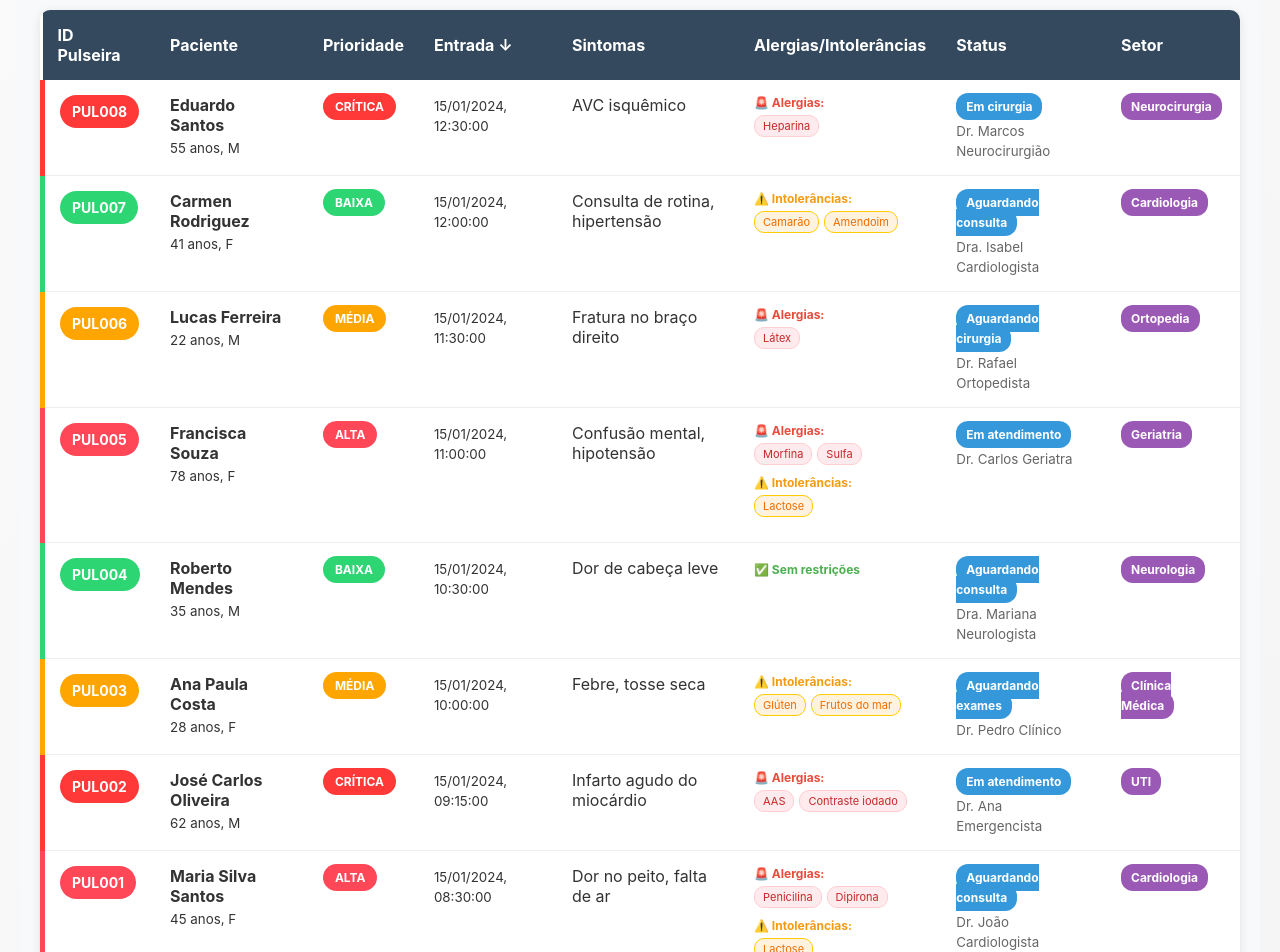
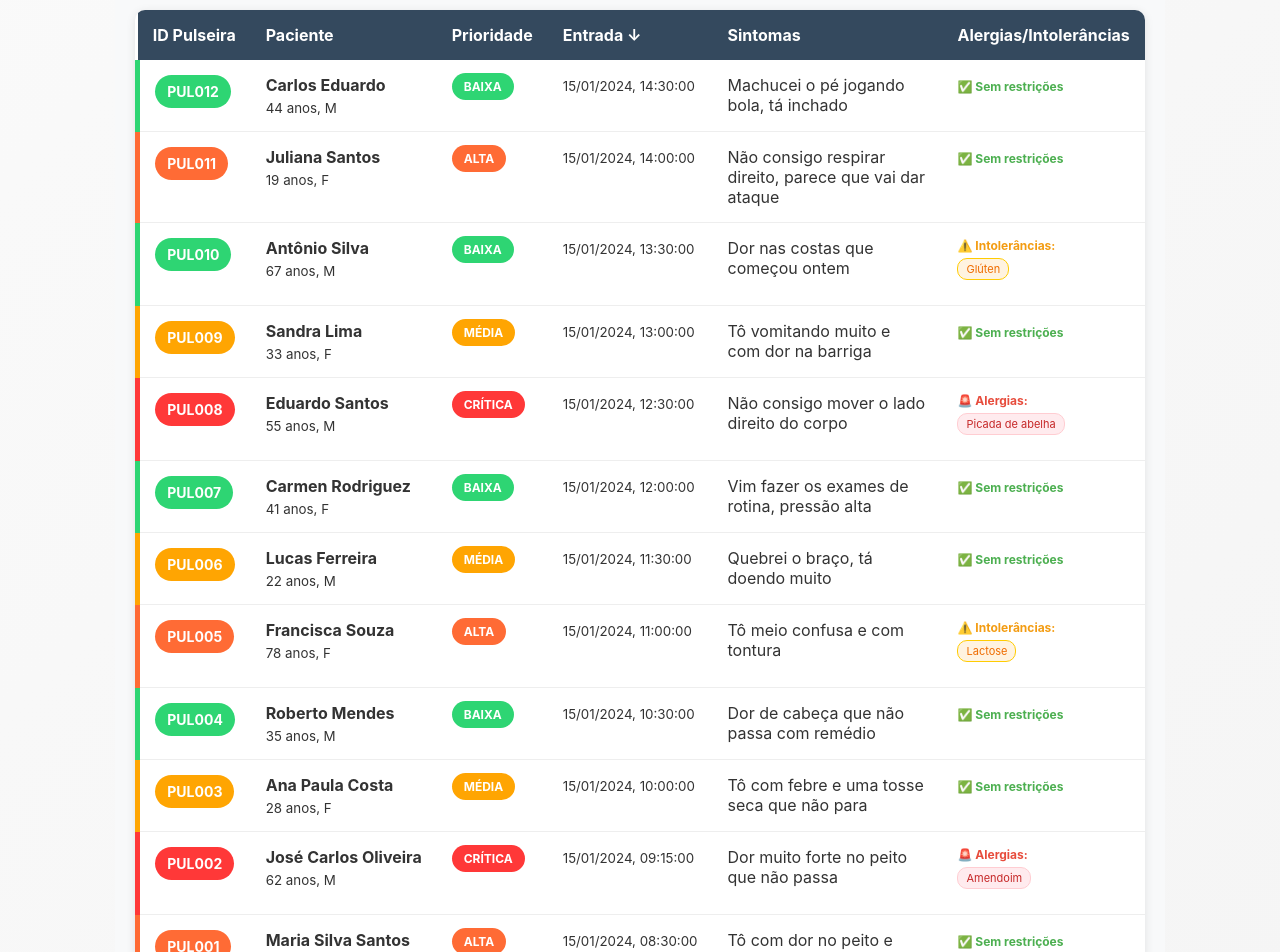
Before and after one commit to GustavoAlmeidaPuff/pulsafe, a React (Create React App) app: page /admin in a window 1280 px wide. Shown: the part 340-1292 px from the top of the page. Built offline with nearby package versions, Linux system fonts and the light colour scheme.

Commit message:
Atualiza o componente AdminDashboard com novas informações de pacientes, ajusta sintomas e remove filtros de setor e status, simplificando a interface. Modifica a lógica de triagem para priorizar sintomas e melhora a categorização de urgência.

```diff
--- a/src/components/AdminDashboard.js
+++ b/src/components/AdminDashboard.js
@@ -12,13 +12,13 @@ const AdminDashboard = () => {
       idade: 45,
       sexo: 'F',
       prioridade: 'ALTA',
-      cor: '#ff4757', // Vermelho - alta prioridade
+      cor: '#ff6b35', // Laranja-vermelho - alta prioridade
       entrada: '2024-01-15 08:30',
-      sintomas: 'Dor no peito, falta de ar',
-      alergias: ['Penicilina', 'Dipirona'],
-      intolerancia: ['Lactose'],
-      temAlergias: true,
-      temIntolerancia: true,
+      sintomas: 'Tô com dor no peito e falta de ar',
+              alergias: [],
+        intolerancia: [],
+        temAlergias: false,
+        temIntolerancia: false,
       status: 'Aguardando consulta',
       medico: 'Dr. João Cardiologista',
       setor: 'Cardiologia'
@@ -31,8 +31,8 @@ const AdminDashboard = () => {
       prioridade: 'CRÍTICA',
       cor: '#ff3838', // Vermelho escuro - crítica
       entrada: '2024-01-15 09:15',
-      sintomas: 'Infarto agudo do miocárdio',
-      alergias: ['AAS', 'Contraste iodado'],
+      sintomas: 'Dor muito forte no peito que não passa',
+              alergias: ['Amendoim'],
         intolerancia: [],
         temAlergias: true,
         temIntolerancia: false,
@@ -48,11 +48,11 @@ const AdminDashboard = () => {
       prioridade: 'MÉDIA',
       cor: '#ffa502', // Laranja - média prioridade
       entrada: '2024-01-15 10:00',
-      sintomas: 'Febre, tosse seca',
+      sintomas: 'Tô com febre e uma tosse seca que não para',
               alergias: [],
-      intolerancia: ['Glúten', 'Frutos do mar'],
+        intolerancia: [],
         temAlergias: false,
-      temIntolerancia: true,
+        temIntolerancia: false,
       status: 'Aguardando exames',
       medico: 'Dr. Pedro Clínico',
       setor: 'Clínica Médica'
@@ -65,7 +65,7 @@ const AdminDashboard = () => {
       prioridade: 'BAIXA',
       cor: '#2ed573', // Verde - baixa prioridade
       entrada: '2024-01-15 10:30',
-      sintomas: 'Dor de cabeça leve',
+      sintomas: 'Dor de cabeça que não passa com remédio',
       alergias: [],
       intolerancia: [],
       temAlergias: false,
@@ -80,12 +80,12 @@ const AdminDashboard = () => {
       idade: 78,
       sexo: 'F',
       prioridade: 'ALTA',
-      cor: '#ff4757',
+      cor: '#ff6b35',
       entrada: '2024-01-15 11:00',
-      sintomas: 'Confusão mental, hipotensão',
-      alergias: ['Morfina', 'Sulfa'],
+      sintomas: 'Tô meio confusa e com tontura',
+              alergias: [],
         intolerancia: ['Lactose'],
-      temAlergias: true,
+        temAlergias: false,
         temIntolerancia: true,
       status: 'Em atendimento',
       medico: 'Dr. Carlos Geriatra',
@@ -99,10 +99,10 @@ const AdminDashboard = () => {
       prioridade: 'MÉDIA',
       cor: '#ffa502',
       entrada: '2024-01-15 11:30',
-      sintomas: 'Fratura no braço direito',
-      alergias: ['Látex'],
+      sintomas: 'Quebrei o braço, tá doendo muito',
+              alergias: [],
         intolerancia: [],
-      temAlergias: true,
+        temAlergias: false,
         temIntolerancia: false,
       status: 'Aguardando cirurgia',
       medico: 'Dr. Rafael Ortopedista',
@@ -116,11 +116,11 @@ const AdminDashboard = () => {
       prioridade: 'BAIXA',
       cor: '#2ed573',
       entrada: '2024-01-15 12:00',
-      sintomas: 'Consulta de rotina, hipertensão',
+      sintomas: 'Vim fazer os exames de rotina, pressão alta',
               alergias: [],
-      intolerancia: ['Camarão', 'Amendoim'],
+        intolerancia: [],
         temAlergias: false,
-      temIntolerancia: true,
+        temIntolerancia: false,
       status: 'Aguardando consulta',
       medico: 'Dra. Isabel Cardiologista',
       setor: 'Cardiologia'
@@ -133,21 +133,87 @@ const AdminDashboard = () => {
       prioridade: 'CRÍTICA',
       cor: '#ff3838',
       entrada: '2024-01-15 12:30',
-      sintomas: 'AVC isquêmico',
-      alergias: ['Heparina'],
+      sintomas: 'Não consigo mover o lado direito do corpo',
+              alergias: ['Picada de abelha'],
         intolerancia: [],
         temAlergias: true,
         temIntolerancia: false,
       status: 'Em cirurgia',
       medico: 'Dr. Marcos Neurocirurgião',
       setor: 'Neurocirurgia'
+    },
+    {
+      id: 'PUL009',
+      paciente: 'Sandra Lima',
+      idade: 33,
+      sexo: 'F',
+      prioridade: 'MÉDIA',
+      cor: '#ffa502',
+      entrada: '2024-01-15 13:00',
+      sintomas: 'Tô vomitando muito e com dor na barriga',
+              alergias: [],
+        intolerancia: [],
+        temAlergias: false,
+        temIntolerancia: false,
+      status: 'Aguardando consulta',
+      medico: 'Dr. Felipe Gastro',
+      setor: 'Gastroenterologia'
+    },
+    {
+      id: 'PUL010',
+      paciente: 'Antônio Silva',
+      idade: 67,
+      sexo: 'M',
+      prioridade: 'BAIXA',
+      cor: '#2ed573',
+      entrada: '2024-01-15 13:30',
+      sintomas: 'Dor nas costas que começou ontem',
+              alergias: [],
+        intolerancia: ['Glúten'],
+        temAlergias: false,
+        temIntolerancia: true,
+      status: 'Aguardando consulta',
+      medico: 'Dra. Rita Ortopedista',
+      setor: 'Ortopedia'
+    },
+    {
+      id: 'PUL011',
+      paciente: 'Juliana Santos',
+      idade: 19,
+      sexo: 'F',
+      prioridade: 'ALTA',
+      cor: '#ff6b35',
+      entrada: '2024-01-15 14:00',
+      sintomas: 'Não consigo respirar direito, parece que vai dar ataque',
+      alergias: [],
+      intolerancia: [],
+      temAlergias: false,
+      temIntolerancia: false,
+      status: 'Em atendimento',
+      medico: 'Dr. Luis Pneumologista',
+      setor: 'Pneumologia'
+    },
+    {
+      id: 'PUL012',
+      paciente: 'Carlos Eduardo',
+      idade: 44,
+      sexo: 'M',
+      prioridade: 'BAIXA',
+      cor: '#2ed573',
+      entrada: '2024-01-15 14:30',
+      sintomas: 'Machucei o pé jogando bola, tá inchado',
+      alergias: [],
+      intolerancia: [],
+      temAlergias: false,
+      temIntolerancia: false,
+      status: 'Aguardando exames',
+      medico: 'Dr. Marcelo Ortopedista',
+      setor: 'Ortopedia'
     }
   ]);
 
   const [filtros, setFiltros] = useState({
     prioridade: '',
-    setor: '',
-    status: '',
     temAlergias: '',
     temIntolerancia: '',
     busca: ''
@@ -165,12 +231,6 @@ const AdminDashboard = () => {
     // Aplicar filtros
     if (filtros.prioridade) {
       resultado = resultado.filter(p => p.prioridade === filtros.prioridade);
-    }
-    if (filtros.setor) {
-      resultado = resultado.filter(p => p.setor === filtros.setor);
-    }
-    if (filtros.status) {
-      resultado = resultado.filter(p => p.status === filtros.status);
     }
     if (filtros.temAlergias !== '') {
       resultado = resultado.filter(p => p.temAlergias === (filtros.temAlergias === 'true'));
@@ -218,8 +278,6 @@ const AdminDashboard = () => {
   const limparFiltros = () => {
     setFiltros({
       prioridade: '',
-      setor: '',
-      status: '',
       temAlergias: '',
       temIntolerancia: '',
       busca: ''
@@ -270,33 +328,9 @@ const AdminDashboard = () => {
             <option value="BAIXA">🟢 Baixa</option>
           </select>
 
-          <select
-            value={filtros.setor}
-            onChange={(e) => setFiltros(prev => ({...prev, setor: e.target.value}))}
-            style={styles.filterSelect}
-          >
-            <option value="">Todos os Setores</option>
-            <option value="UTI">UTI</option>
-            <option value="Cardiologia">Cardiologia</option>
-            <option value="Neurologia">Neurologia</option>
-            <option value="Ortopedia">Ortopedia</option>
-            <option value="Clínica Médica">Clínica Médica</option>
-            <option value="Geriatria">Geriatria</option>
-            <option value="Neurocirurgia">Neurocirurgia</option>
-          </select>
 
-          <select
-            value={filtros.status}
-            onChange={(e) => setFiltros(prev => ({...prev, status: e.target.value}))}
-            style={styles.filterSelect}
-          >
-            <option value="">Todos os Status</option>
-            <option value="Aguardando consulta">Aguardando consulta</option>
-            <option value="Em atendimento">Em atendimento</option>
-            <option value="Aguardando exames">Aguardando exames</option>
-            <option value="Aguardando cirurgia">Aguardando cirurgia</option>
-            <option value="Em cirurgia">Em cirurgia</option>
-          </select>
+
+
         </div>
 
         <div style={styles.filterRow}>
@@ -345,12 +379,6 @@ const AdminDashboard = () => {
               </th>
               <th style={styles.th}>Sintomas</th>
               <th style={styles.th}>Alergias/Intolerâncias</th>
-              <th style={styles.th} onClick={() => handleOrdenacao('status')}>
-                Status {ordenacao.campo === 'status' && (ordenacao.direcao === 'asc' ? '↑' : '↓')}
-              </th>
-              <th style={styles.th} onClick={() => handleOrdenacao('setor')}>
-                Setor {ordenacao.campo === 'setor' && (ordenacao.direcao === 'asc' ? '↑' : '↓')}
-              </th>
             </tr>
           </thead>
           <tbody>
@@ -406,19 +434,6 @@ const AdminDashboard = () => {
                       <span style={styles.noAllergies}>✅ Sem restrições</span>
                     )}
                   </div>
-                </td>
-                <td style={styles.td}>
-                  <span style={styles.statusBadge}>
-                    {pulseira.status}
-                  </span>
-                  <div style={styles.doctorInfo}>
-                    <small>{pulseira.medico}</small>
-                  </div>
-                </td>
-                <td style={styles.td}>
-                  <span style={styles.sectorBadge}>
-                    {pulseira.setor}
-                  </span>
                 </td>
               </tr>
             ))}
@@ -613,26 +628,8 @@ const styles = {
     fontSize: '12px',
     fontWeight: 'bold'
   },
-  statusBadge: {
-    backgroundColor: '#3498db',
-    color: 'white',
-    padding: '6px 10px',
-    borderRadius: '12px',
-    fontSize: '12px',
-    fontWeight: 'bold'
-  },
-  doctorInfo: {
-    marginTop: '5px',
-    color: '#666'
-  },
-  sectorBadge: {
-    backgroundColor: '#9b59b6',
-    color: 'white',
-    padding: '6px 10px',
-    borderRadius: '12px',
-    fontSize: '12px',
-    fontWeight: 'bold'
-  },
+
+
   noResults: {
     textAlign: 'center',
     padding: '50px',
--- a/src/components/Triagem.js
+++ b/src/components/Triagem.js
@@ -75,43 +75,29 @@ const Triagem = () => {
     }
 
     // Calcula a prioridade baseada nos sintomas informados
-    let prioridade = 'azul'; // Forçando azul para demonstração
-    let tempoEstimado = '240:00'; // 4 horas para azul
+    let prioridade = 'verde'; // Baixa prioridade por padrão
+    let tempoEstimado = '40:00';
 
     const sintomasTexto = sintomas.toLowerCase();
 
-    // Lógica de triagem baseada em palavras-chave - prioriza classificação moderada
-    if (sintomasTexto.includes('parada cardiaca') ||
-        sintomasTexto.includes('falta de ar grave') ||
-        sintomasTexto.includes('sangramento intenso') ||
-        sintomasTexto.includes('perda de consciencia') ||
+    // Lógica simples de triagem baseada em palavras-chave
+    if (sintomasTexto.includes('dor no peito') ||
+        sintomasTexto.includes('falta de ar') ||
         sintomasTexto.includes('desmaio') ||
-        sintomasTexto.includes('convulsao') ||
-        sintomasTexto.includes('queimadura grave')) {
-      prioridade = 'vermelho'; // Emergência absoluta
-      tempoEstimado = '00:00'; // Imediato
-    } else if (sintomasTexto.includes('dor no peito forte') ||
-               sintomasTexto.includes('avc') ||
-               sintomasTexto.includes('fratura exposta') ||
-               sintomasTexto.includes('queimadura')) {
-      prioridade = 'laranja'; // Muito urgente
-      tempoEstimado = '10:00';
-    } else if (sintomasTexto.includes('febre baixa') ||
-               sintomasTexto.includes('dor leve') ||
-               sintomasTexto.includes('sintomas gripais') ||
-               sintomasTexto.includes('dor de cabeca leve') ||
-               sintomasTexto.includes('tosse') ||
-               sintomasTexto.includes('resfriado')) {
-      prioridade = 'verde'; // Pouco urgente
-      tempoEstimado = '120:00'; // 2 horas
-    } else if (sintomasTexto.includes('pedido de receita') ||
-               sintomasTexto.includes('curativo simples') ||
-               sintomasTexto.includes('consulta de acompanhamento') ||
-               sintomasTexto.includes('exame de rotina')) {
-      prioridade = 'azul'; // Não urgente
-      tempoEstimado = '240:00'; // 4 horas
+        sintomasTexto.includes('sangramento')) {
+      prioridade = 'vermelho';
+      tempoEstimado = '05:00';
+    } else if (sintomasTexto.includes('febre alta') ||
+               sintomasTexto.includes('dor intensa') ||
+               sintomasTexto.includes('vomito')) {
+      prioridade = 'amarelo';
+      tempoEstimado = '20:00';
+    } else if (sintomasTexto.includes('febre') ||
+               sintomasTexto.includes('dor') ||
+               sintomasTexto.includes('tontura')) {
+      prioridade = 'azul';
+      tempoEstimado = '30:00';
     }
-    // Todos os outros casos ficam como 'amarelo' (moderado) com 50 minutos
 
     // Salva os dados da triagem
     const dadosTriagem = {
```
Lines whose indentation alone changed are shown as unchanged.
